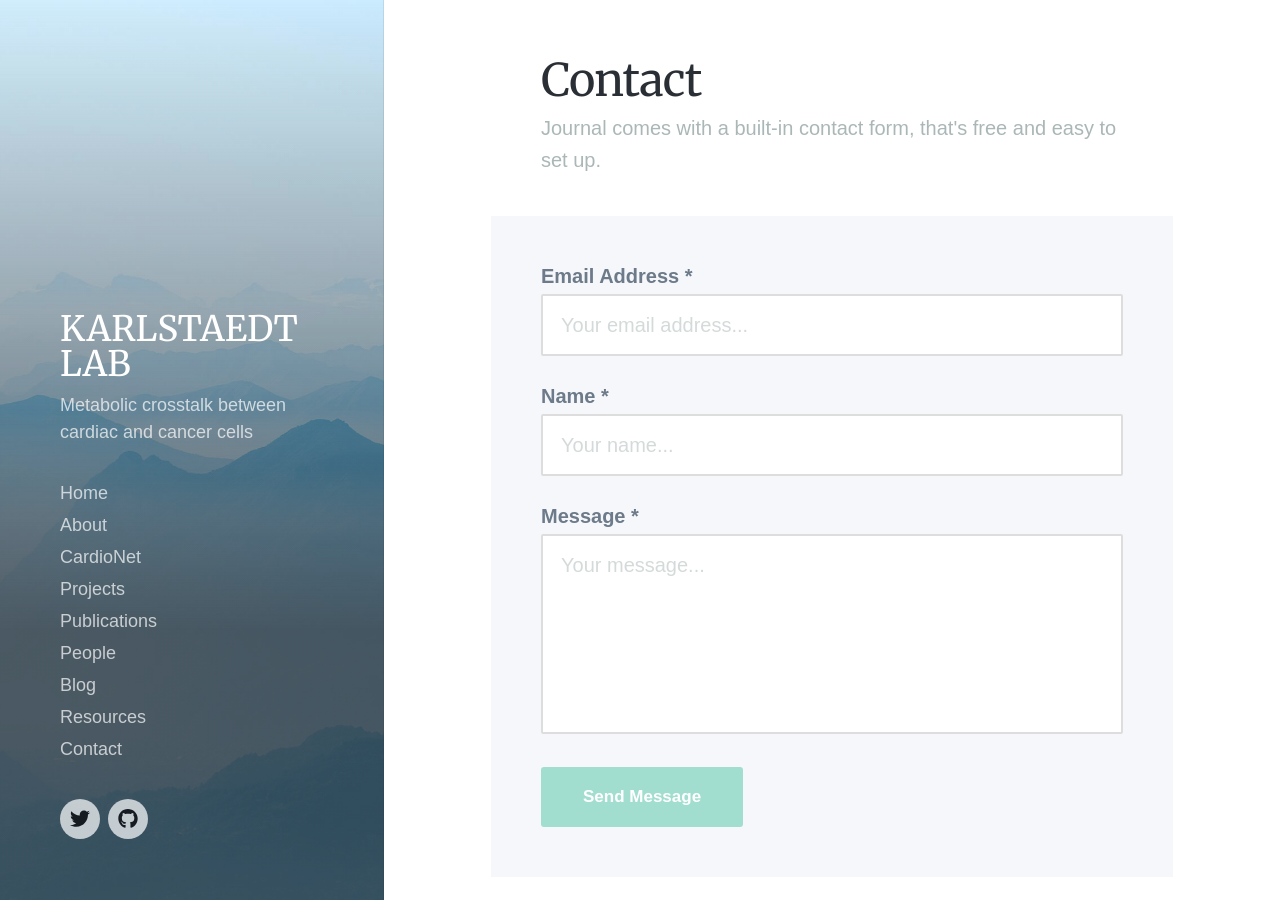
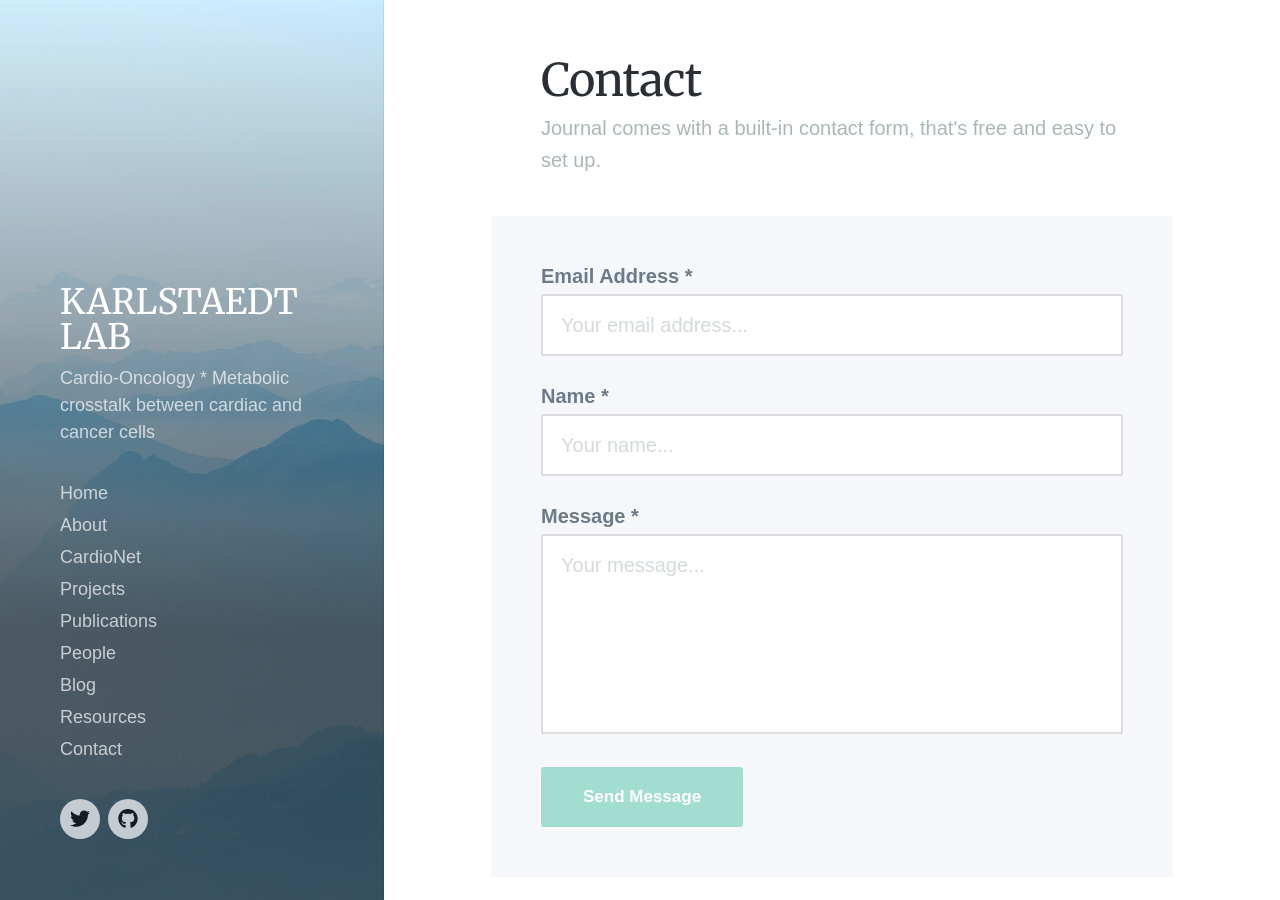
Before and after one commit to karlstaedtlab/cardionet, a Jekyll site: the page built from _pages/contact.md, in a window 1280 px wide and 900 px high. Built offline with Jekyll 4.4.1, drawn with Linux system fonts in a browser that asks for light colours; nearby versions of some CDN libraries; some web fonts are replaced.

Commit message:
Update settings.yml

```diff
--- a/_data/settings.yml
+++ b/_data/settings.yml
@@ -1,6 +1,6 @@
 basic_settings:
   site_title: KARLSTAEDT LAB
-  site_tagline: Metabolic crosstalk between cardiac and cancer cells
+  site_tagline: Cardio-Oncology * Metabolic crosstalk between cardiac and cancer cells
   favicon_image: /images/favicon.png
 
 header_settings:
```
